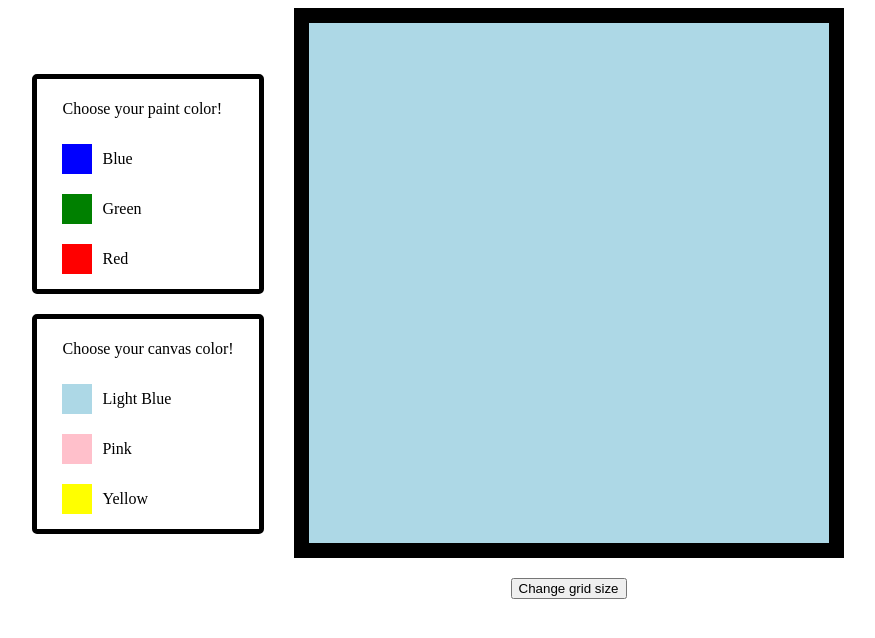
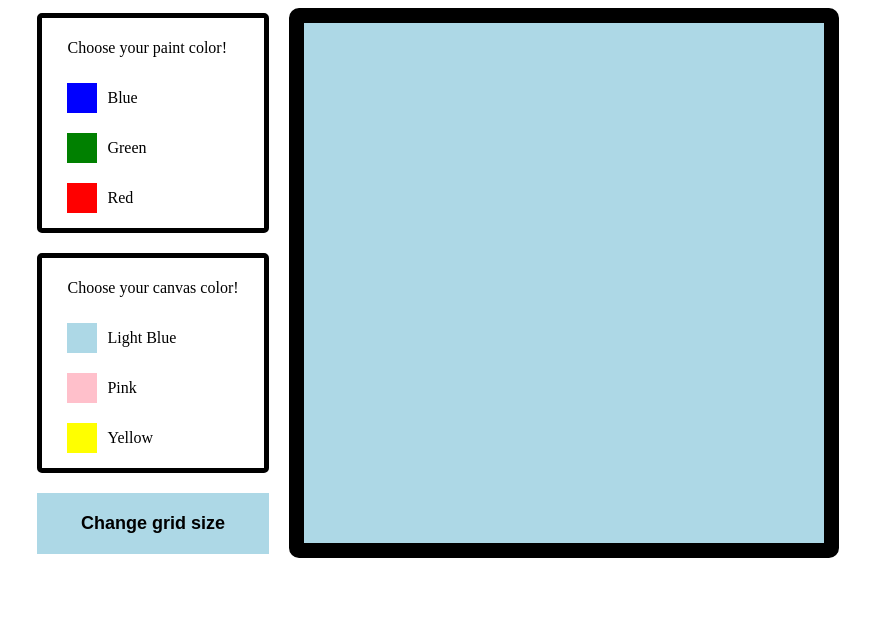
Before and after one commit to ethanwhall389/etch-a-sketch, a plain HTML site: page index.html in a window 1280 px wide. Shown: the whole page, without its empty margins (202-1077 px from the left). Drawn offline with Linux system fonts and the light colour scheme.

Commit message:
Work on ui, change button, adjust flexbox

```diff
--- a/index.html
+++ b/index.html
@@ -6,7 +6,7 @@
         <link rel="stylesheet" href="style.css">
         <script src="script.js" defer></script>
     </head>
-    <body>
+    <div class="mainContent">
         <div class="optionsContainer">
             <div class="colorPickContainer">
                 <p>Choose your paint color!</p>
@@ -42,11 +42,13 @@
                 </div>
 
             </div>
+            <button class="bttnChangeGrid">Change grid size</button>
+
         </div>
 
         <div class="padContainer">
             <div class="gridContainer"></div>
-            <button class="bttnChangeGrid">Change grid size</button>
         </div>
+    </div>
     </body>
 </html>
--- a/script.js
+++ b/script.js
@@ -1,9 +1,4 @@
 
-
-
-// box.addEventListener('hover', () => {
-//     box.style.background = 'blue';
-// })
 
 
 let gridContainer = document.querySelector('.gridContainer');
@@ -12,7 +7,6 @@ let color = 'green';
 function createGrid (squares) {
     let totalSquares = squares * squares;
     for (let i = 0; i < totalSquares; i++) {
-        // gridContainer.removeChild(square);
         let square = document.createElement('div');
         gridContainer.appendChild(square);
         square.classList.add('box');
--- a/style.css
+++ b/style.css
@@ -1,9 +1,17 @@
 body {
 
     display: flex;
+    flex-direction: column;
     justify-content: center;
     align-items: center;
     gap: 30px;
+}
+
+.mainContent{
+    display: flex;
+    justify-content: center;
+    align-items: center;
+    gap: 20px;
 }
 
 .gridContainer {
@@ -14,6 +22,7 @@ body {
     align-items: center;
     flex-wrap: wrap;
     border: 15px solid black;
+    border-radius: 10px;
 }
 
 .padContainer {
@@ -27,6 +36,21 @@ body {
     background: lightblue;
 
 }
+
+.bttnChangeGrid {
+    border: none;
+    background: lightblue;
+    padding: 20px;
+    font-size: 18px;
+    font-weight: bold;
+    transition: 100ms;
+}
+
+.bttnChangeGrid:hover {
+    background-color: rgb(125, 200, 225);
+}
+
+
 
 /* Color picker */
 
```
